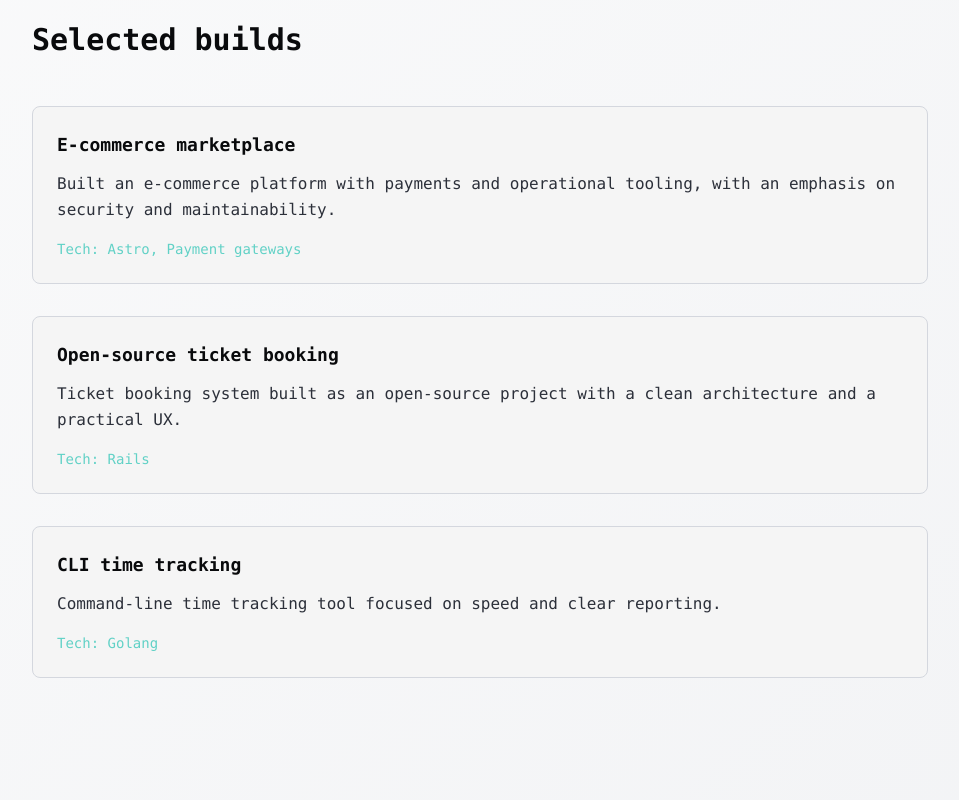
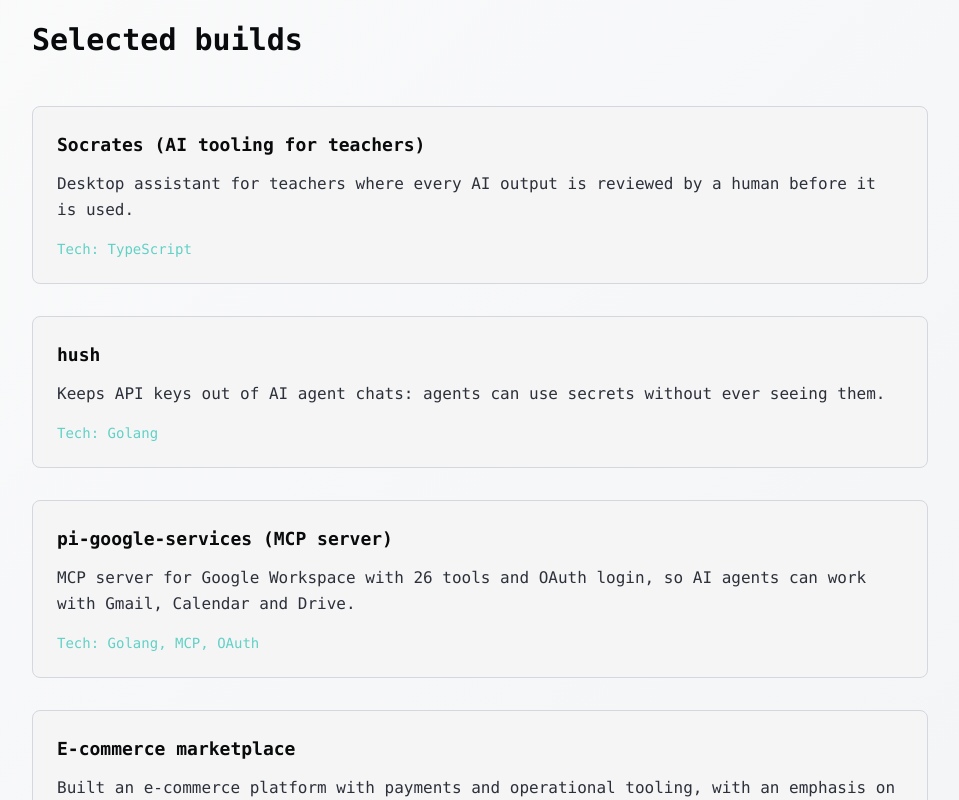
Before and after one commit to lucasvidela94/kaizen, a React (Vite) app: page / in a window 1280 px wide. Shown: the part 1840-2640 px from the top of the page, without its empty margins (160-1119 px from the left). Built offline with nearby package versions, Linux system fonts and the light colour scheme.

Commit message:
fix: correct site title/meta tags and add AI projects to selected builds

```diff
--- a/index.html
+++ b/index.html
@@ -3,15 +3,17 @@
   <head>
     <meta charset="UTF-8" />
     <meta name="viewport" content="width=device-width, initial-scale=1.0" />
-    <title>Lucasvidela.dev.ar</title>
-    <meta name="description" content="Portfolio de Lucas - Desarrollador Full Stack" />
-    <meta name="author" content="Lucas" />
+    <title>Lucas Videla | Full-stack Engineer</title>
+    <meta name="description" content="Full-stack engineer building reliable web and mobile systems in Elixir, TypeScript and Go. Available for contract work and consulting." />
+    <meta name="author" content="Lucas Videla" />
+    <link rel="canonical" href="https://lucasvidela.com.ar/" />
 
-    <meta property="og:title" content="Lucasvidela.dev.ar" />
-    <meta property="og:description" content="Portfolio de Lucas - Desarrollador Full Stack" />
+    <meta property="og:title" content="Lucas Videla | Full-stack Engineer" />
+    <meta property="og:description" content="Full-stack engineer building reliable web and mobile systems in Elixir, TypeScript and Go. Available for contract work and consulting." />
     <meta property="og:type" content="website" />
+    <meta property="og:url" content="https://lucasvidela.com.ar/" />
 
-    <meta name="twitter:card" content="summary_large_image" />
+    <meta name="twitter:card" content="summary" />
     <link rel="icon" type="image/png" href="/favicon.png" />
   </head>
 
--- a/src/pages/index.tsx
+++ b/src/pages/index.tsx
@@ -39,6 +39,21 @@ const Index = () => {
   ];
 
   const personalProjects = [
+    {
+      title: "Socrates (AI tooling for teachers)",
+      description: "Desktop assistant for teachers where every AI output is reviewed by a human before it is used.",
+      tech: "Tech: TypeScript"
+    },
+    {
+      title: "hush",
+      description: "Keeps API keys out of AI agent chats: agents can use secrets without ever seeing them.",
+      tech: "Tech: Golang"
+    },
+    {
+      title: "pi-google-services (MCP server)",
+      description: "MCP server for Google Workspace with 26 tools and OAuth login, so AI agents can work with Gmail, Calendar and Drive.",
+      tech: "Tech: Golang, MCP, OAuth"
+    },
     {
       title: "E-commerce marketplace",
       description: "Built an e-commerce platform with payments and operational tooling, with an emphasis on security and maintainability.",
```
